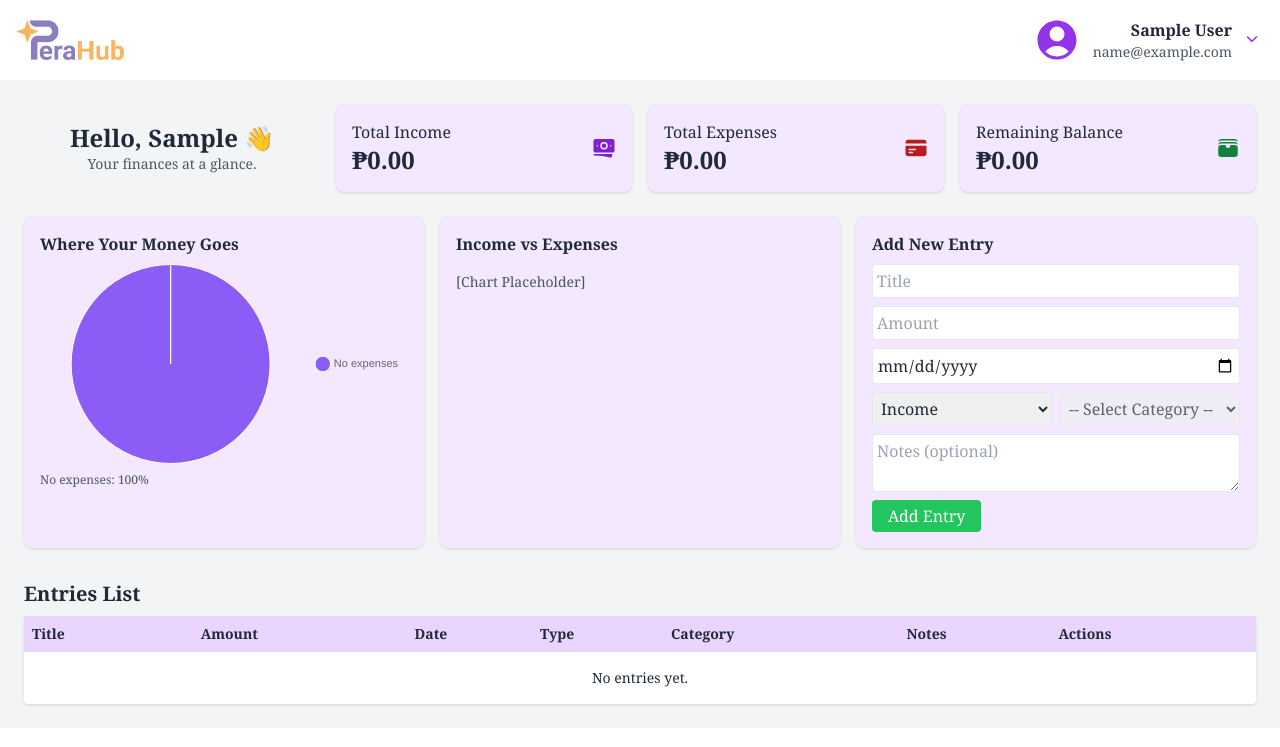
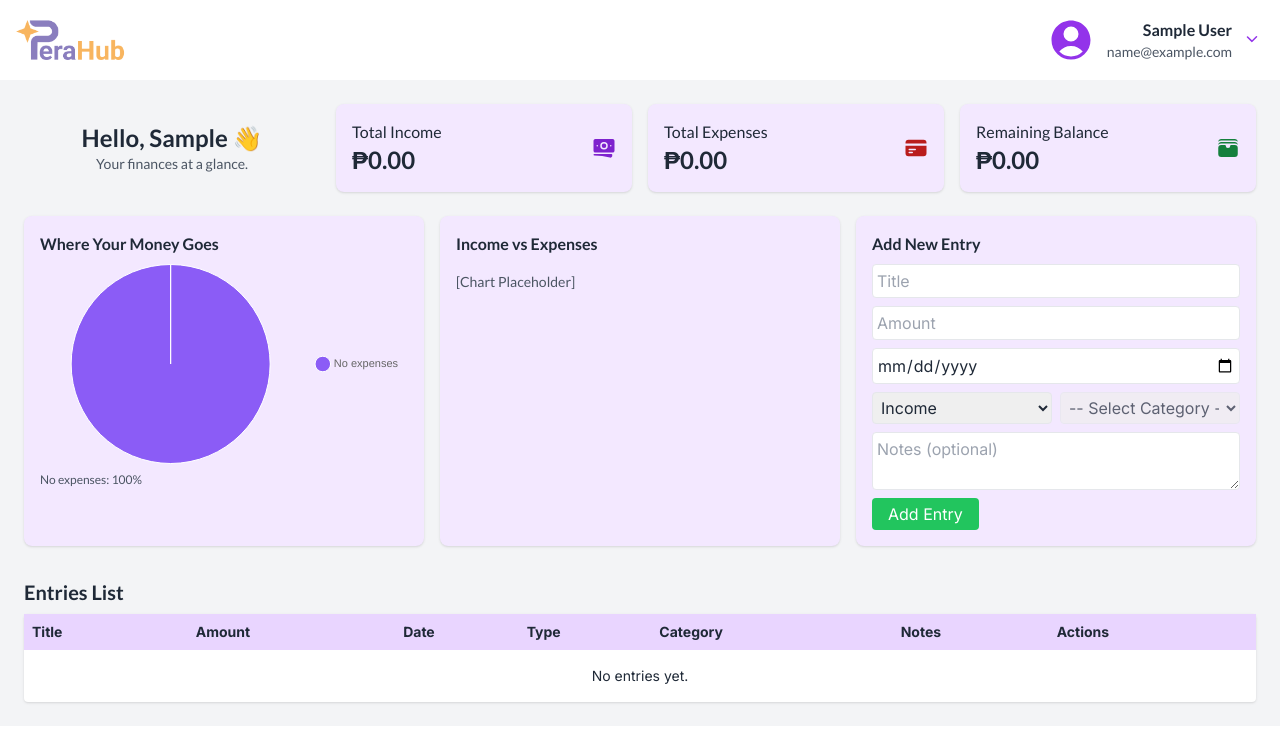
Before and after one commit to mezugatfukiko/PeraHub, a Django app: page /dashboard/ in a window 1280 px wide. Shown: the top 747 px of the page. Run offline with Django 5.2, Linux system fonts and the light colour scheme; the visitor is signed in with stand-in values (Sample User, id 1); data that the repository does not hold is empty; some libraries are stand-ins or nearby versions.

Commit message:
[style][janna] applied fonts to dashboard and base

```diff
--- a/finance/templates/finance/dashboard.html
+++ b/finance/templates/finance/dashboard.html
@@ -152,8 +152,8 @@
       <p class="text-sm text-gray-600 mt-4">[Chart Placeholder]</p>
     </div>
 
-    <div class="bg-purple-100 p-4 rounded-lg shadow">
-      <h4 class="font-semibold">Add New Entry</h4>
+    <div class="bg-purple-100 p-4 rounded-lg shadow font-inter">
+      <h4 class="font-semibold font-lato">Add New Entry</h4>
       <form method="POST" class="mt-2">
         {% csrf_token %}
         <input
@@ -202,8 +202,8 @@
   </div>
 
 <!-- 📱 Card layout: visible only on small screens -->
-<div class="block md:hidden space-y-4 mt-8">
-  <h4 class="text-xl font-semibold mb-2">Entries List</h4>
+<div class="block md:hidden space-y-4 mt-8 font-inter">
+  <h4 class="text-xl font-semibold mb-2 font-lato">Entries List</h4>
   {% for entry in entries %}
     <div class="bg-white shadow rounded p-4">
       <div class="font-bold text-lg mb-2">{{ entry.title }}</div>
@@ -224,8 +224,8 @@
 
 
  <!-- 🖥️ Table layout: visible only on medium+ screens -->
- <div class="hidden md:block mt-8">
-  <h4 class="text-xl font-semibold mb-2">Entries List</h4>
+ <div class="hidden md:block mt-8 font-inter">
+  <h4 class="text-xl font-semibold mb-2 font-lato">Entries List</h4>
   <table class="w-full bg-white rounded shadow text-sm">
     <thead>
       <tr class="bg-purple-200 text-left">
--- a/theme2/templates/base.html
+++ b/theme2/templates/base.html
@@ -16,14 +16,19 @@
     <link rel="preconnect" href="https://fonts.googleapis.com" />
     <link rel="preconnect" href="https://fonts.gstatic.com" crossorigin />
     <link
-      href="https://fonts.googleapis.com/css2?family=Kumbh+Sans:wght@300&family=Lato:ital,wght@0,100;0,300;0,400;0,700;0,900;1,100;1,300;1,400;1,700;1,900&family=Roboto:ital,wght@0,100..900;1,100..900&display=swap"
+      href="https://fonts.googleapis.com/css2?family=Inter:wght@300;400;500;600;700&family=Lato:ital,wght@0,100;0,300;0,400;0,700;0,900;1,100;1,300;1,400;1,700;1,900&display=swap"
       rel="stylesheet"
     />
 		<script defer src="https://cdn.jsdelivr.net/npm/alpinejs@3.x.x/dist/cdn.min.js"></script>
     {% tailwind_css %}
   </head>
 
-  <body class="font-serif">
+  <style>
+    .font-lato { font-family: 'Lato', sans-serif; }
+    .font-inter { font-family: 'Inter', sans-serif; }
+  </style>
+
+  <body class="font-lato">
     <div class="">
       {% block content %}
       <!-- Default content will show if content is not overridden -->
```
